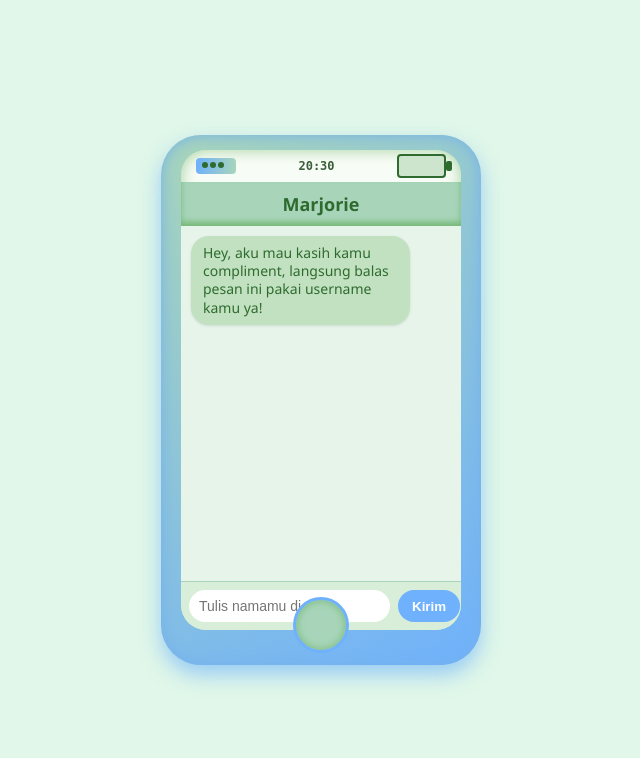
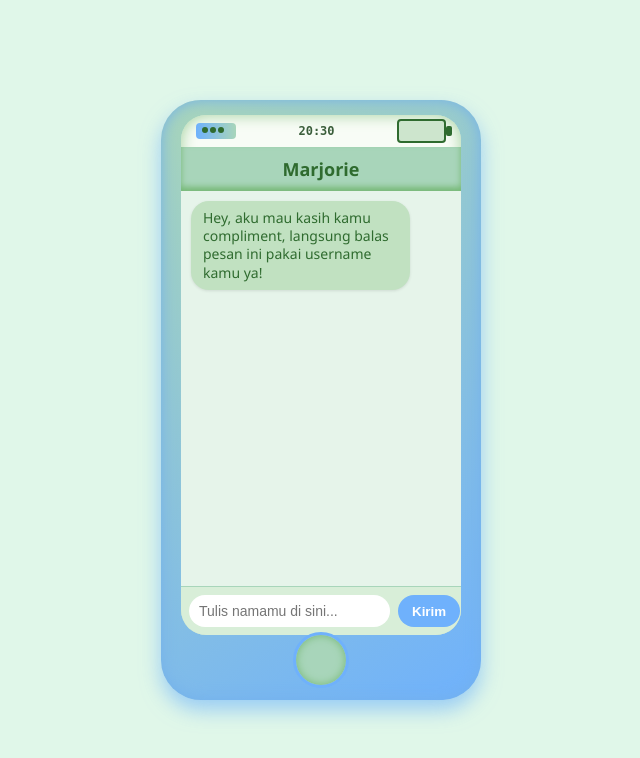
Before and after one commit to 307temporaryredirect/compliments, a Flask app: page / in a window 1280 px wide. Shown: the top 758 px of the page, without its empty margins (319-959 px from the left). Run offline with Flask 3, Linux system fonts and the light colour scheme.

Commit message:
Update style.css

```diff
--- a/static/css/style.css
+++ b/static/css/style.css
@@ -12,7 +12,7 @@ body {
   background: linear-gradient(145deg, #a8d5ba, #6fb1fc);
   border-radius: 40px;
   width: 320px;
-  height: 480px;
+  height: 550px;
   box-shadow: inset 0 0 15px #74b1eb, 0 10px 20px rgba(107, 176, 252, 0.6);
   display: flex;
   flex-direction: column;
```
